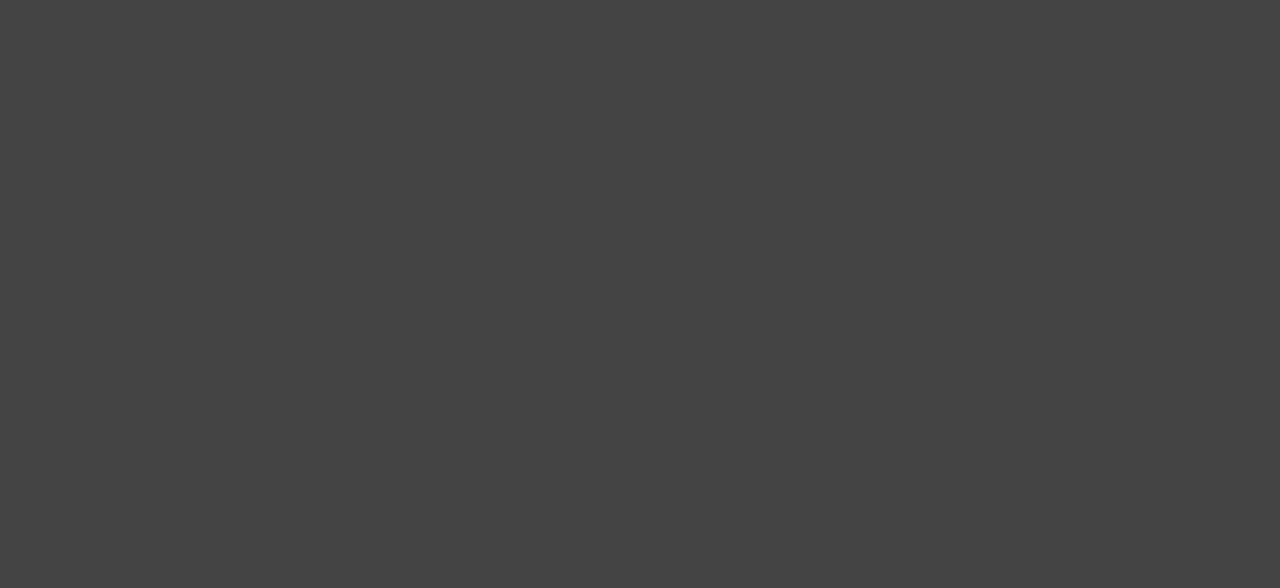
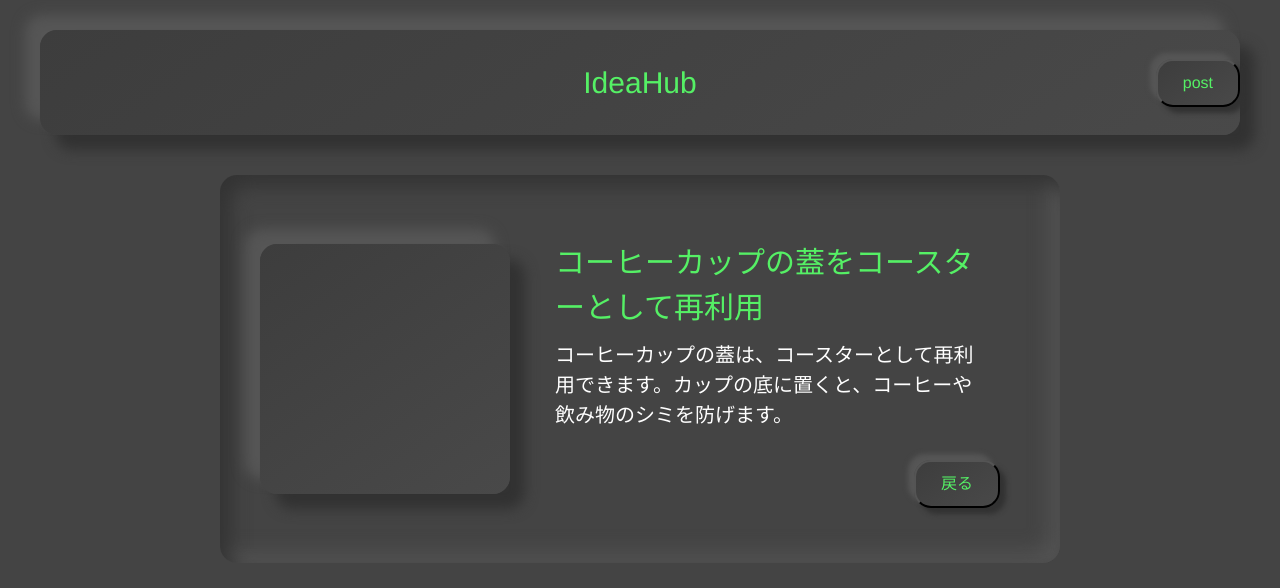
Before and after one commit to scla-sagauniv/gabaithon202309_team3_fe, a Vue app: page /ideaDetail in a window 1280 px wide. Before the commit this address had no page. Shown: the top 588 px of the page. Built offline with nearby package versions, Linux system fonts and the light colour scheme.

Commit message:
#7 add アイデア詳細画面仮作成　戻るボタン追加

```diff
--- a/src/components/DetailTail.vue
+++ b/src/components/DetailTail.vue
@@ -17,7 +17,9 @@ import ImgTail from "../components/ImgTail.vue";
                 <div class="detailtext">
                     {{ text }}
                 </div>
-                <Button button="戻る" class="cssbutton"/>
+                <router-link to="/">
+                    <Button button="戻る" class="cssbutton" />
+                </router-link>
             </div>
         </div>
     </div>
@@ -32,6 +34,7 @@ import ImgTail from "../components/ImgTail.vue";
     padding: 40px;
     display: flex;
     margin: auto;
+    margin-top: 40px;
     border-radius: 17px;
     border-radius: 17px;
     background: #444444;
@@ -41,7 +44,7 @@ import ImgTail from "../components/ImgTail.vue";
     color: #55F065;
 }
 .imgparent{
-   margin-top: 40px;
+   margin: auto;;
 }
 .ideatext{
     width: 70%;
--- a/src/components/IdeaTail.vue
+++ b/src/components/IdeaTail.vue
@@ -10,8 +10,10 @@
   <div class="all">
 
     <div class="center">
+        <router-link to="/ideaDetail" class="line">
 
             <button  class="button1">
+
                 <img v-bind:src="img" class="imgimg">
                 <div class="ideatext">
                     <div class="title">
@@ -23,6 +25,7 @@
 
                 </div>
             </button>
+        </router-link>
     </div>
   </div>
 </template>
@@ -31,6 +34,9 @@
 <style>
 .center{
     padding: 30px;
+}
+.line{
+    text-decoration: none;
 }
 .button1{
     width:70% ;
@@ -56,7 +62,7 @@
     padding: 15px 20px;
 }
 .title{
-
+    text-decoration-line: none;
     padding: 0px;
     margin: 10px;
     font-size: 30px;
--- a/src/router/index.js
+++ b/src/router/index.js
@@ -1,6 +1,5 @@
 import { createRouter, createWebHistory } from 'vue-router'
 import HomeView from '../views/HomeView.vue'
-
 // createRouter メソッドでルーターを生成
 const router = createRouter({
   // History の実装方法を指定（history オプション）
@@ -22,6 +21,13 @@ const router = createRouter({
       name: 'sample',
       component: () => import('../views/Sample.vue')
     },
+
+    {
+      path: '/ideaDetail',
+      name: 'ideaDetail',
+      component: () => import('../views/IdeaDetail.vue')
+    },
+
   ]
 })
 
--- a/src/views/HomeView.vue
+++ b/src/views/HomeView.vue
@@ -4,13 +4,14 @@ import IdeaTail from "../components/IdeaTail.vue";
 import { samples } from "../assets/sample.json";
 console.log(samples);
 console.log(samples[0].name);
+
 </script>
 
 <template>
   <div id="app" class="home-container">
     <Header header="IdeaHub"/>
     <div class="home-wrapper">
-      <IdeaTail v-for="a in samples" :key="a.id" :title="a.name" :text="a.text" :img="a.url"/>
+        <IdeaTail v-for="a in samples" :key="a.id" :title="a.name" :text="a.text" :img="a.url"/>
     </div>
   </div>
 </template>
--- /dev/null
+++ b/src/views/IdeaDetail.vue
@@ -0,0 +1,27 @@
+<script setup>
+import Header from "../components/Header.vue"
+import DetailTail from "../components/DetailTail.vue"
+import { samples } from "../assets/sample.json";
+defineProps(['id']);
+</script>
+<template>
+  <div id="app">
+    <div id="app" class="idea-container">
+        <Header header="IdeaHub"/>
+    <div class="home-wrapper">
+        <DetailTail
+            title="コーヒーカップの蓋をコースターとして再利用"
+            text="コーヒーカップの蓋は、コースターとして再利用できます。カップの底に置くと、コーヒーや飲み物のシミを防げます。"
+            img="a.url"/>
+    </div>
+    </div>
+  </div>
+</template>
+
+<style scoped>
+.idea-container {
+  padding: 30px 40px;
+  background-color: #444444;
+  min-height: 100vh;
+}
+</style>
```
Lines whose indentation alone changed are shown as unchanged.
